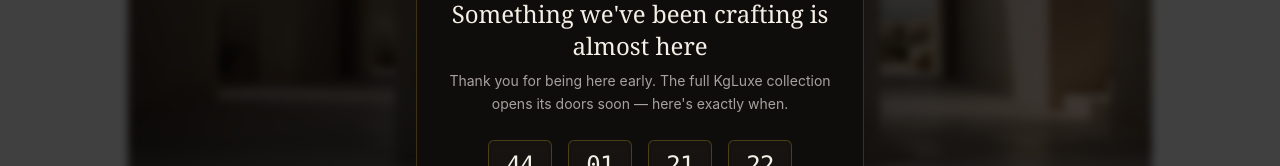
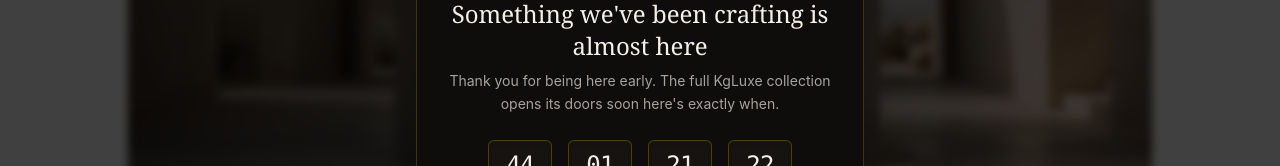
Before and after one commit to wisdom6715/KgLuxe, a Next.js app: page / in a window 1280 px wide. Shown: the part 411-577 px from the top of the page. Built offline with nearby package versions, Linux system fonts and the light colour scheme; no server answers; the database is empty.

Commit message:
all fixes fixed

```diff
--- a/components/WelcomeLaunch.tsx
+++ b/components/WelcomeLaunch.tsx
@@ -137,7 +137,7 @@
             Something we've been crafting is almost here
           </h2>
           <p className="mt-2 text-sm leading-relaxed text-[#A8A29E]">
-            Thank you for being here early. The full KgLuxe collection opens its doors soon —
+            Thank you for being here early. The full KgLuxe collection opens its doors soon
             here's exactly when.
           </p>
 
```
